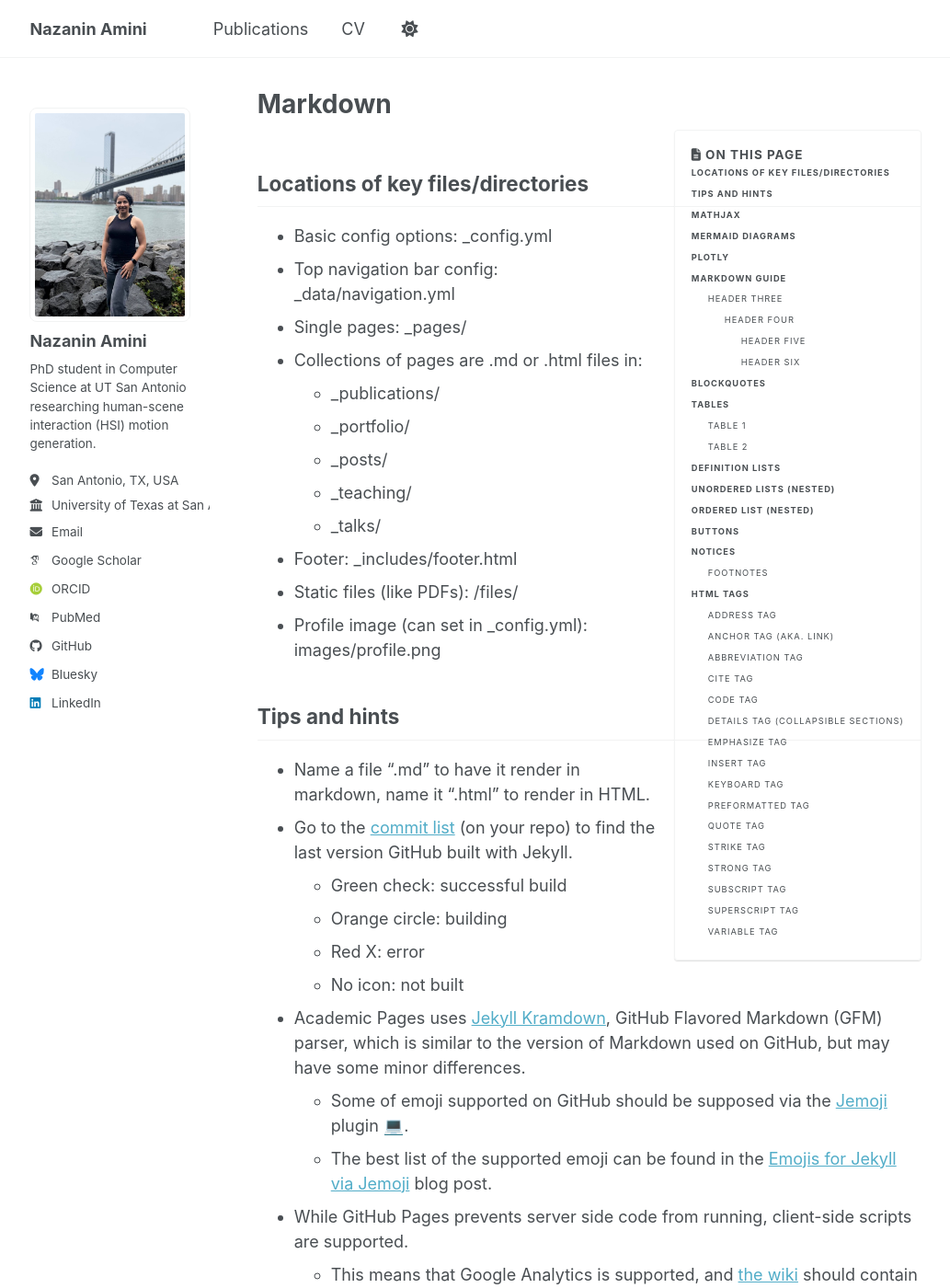
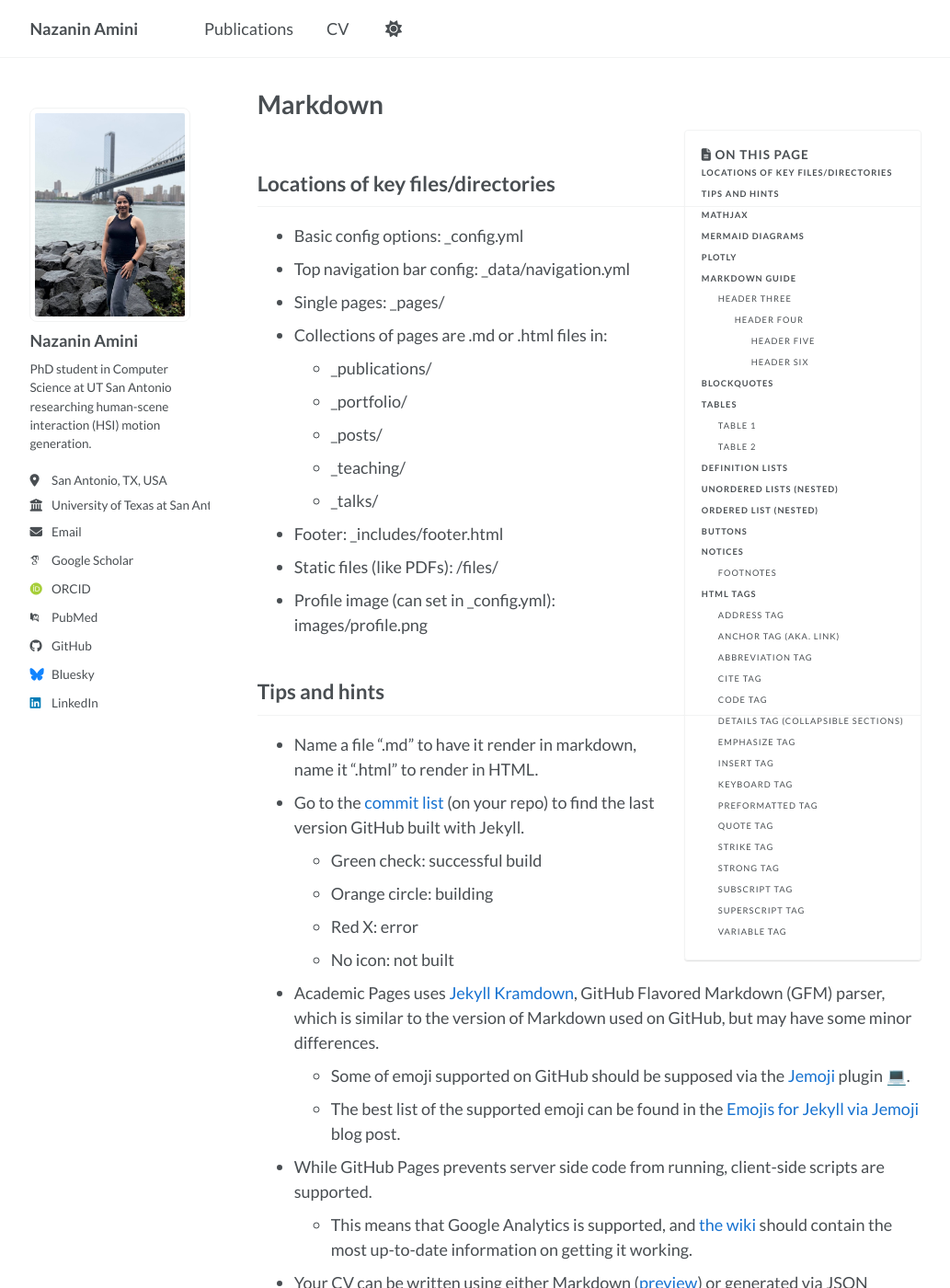
Before and after one commit to nazi96/nazi96.github.io, a Jekyll site: the page built from _pages/markdown.md, in a window 1280 px wide and 1400 px high. Shown: the whole window at 92% size, without its empty margins (24-1057 px from the left). Built offline with Jekyll 4.4.1, drawn with Linux system fonts in a browser that asks for light colours; emoji names are drawn with the system emoji font; some web fonts are replaced; a script bundle is joined from its source files by our own code; library files that are not in the unit come from our copies.

Commit message:
Use Lato font, plain blue links, and justified intro text
Co-Authored-By: Claude Opus 5.5 <noreply@anthropic.com>

```diff
--- a/_includes/head/custom.html
+++ b/_includes/head/custom.html
@@ -4,6 +4,8 @@
 
 <!-- Support for Academicons -->
 <link rel="stylesheet" href="{{ base_path }}/assets/css/academicons.css"/>
+<link rel="preconnect" href="https://fonts.gstatic.com" crossorigin>
+<link rel="stylesheet" href="https://fonts.googleapis.com/css2?family=Lato:ital,wght@0,400;0,700;1,400&display=swap">
 <link rel="stylesheet" href="{{ base_path }}/assets/css/homepage-custom.css"/>
 
 <!-- favicon from https://commons.wikimedia.org/wiki/File:OOjs_UI_icon_academic-progressive.svg -->
--- a/_sass/_themes.scss
+++ b/_sass/_themes.scss
@@ -15,7 +15,7 @@ $indent-var                 : 1.3em;
 
 /* System typefaces */
 $serif                      : Georgia, Times, serif;
-$sans-serif                 : -apple-system, ".SFNSText-Regular", "San Francisco", "Roboto", "Segoe UI", "Helvetica Neue", "Lucida Grande", Arial, sans-serif;
+$sans-serif                 : "Lato", -apple-system, ".SFNSText-Regular", "San Francisco", "Roboto", "Segoe UI", "Helvetica Neue", "Lucida Grande", Arial, sans-serif;
 $monospace                  : Monaco, Consolas, "Lucida Console", monospace;
 
 /* Sans serif typefaces */
--- a/assets/css/homepage-custom.css
+++ b/assets/css/homepage-custom.css
@@ -142,3 +142,29 @@
   border: 1px solid var(--global-border-color);
   border-radius: 8px;
 }
+
+/* Link style: plain blue, underline only on hover */
+html:not([data-theme="dark"]) {
+  --global-link-color: #1772d0;
+  --global-link-color-visited: #1772d0;
+  --global-link-color-hover: #0d4f99;
+}
+
+.page__content a,
+.archive a,
+.sidebar a,
+.page__footer a {
+  text-decoration: none;
+}
+
+.page__content a:hover,
+.archive a:hover,
+.sidebar a:hover,
+.page__footer a:hover {
+  text-decoration: underline;
+}
+
+.home-col p {
+  text-align: justify;
+  hyphens: auto;
+}
```
